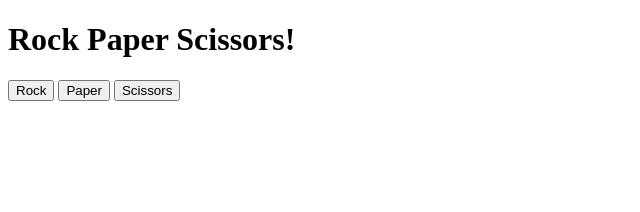
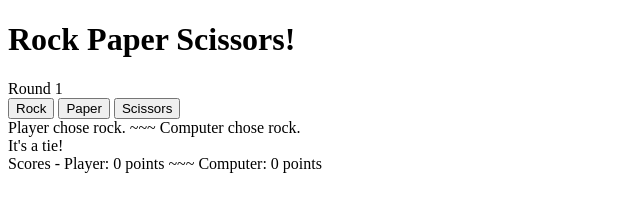
Before and after one commit to devchap8/rock-paper-scissors, a plain HTML site: page index.html in a window 1280 px wide. Both pictures are taken after a click on the button "Rock". Shown: the whole page, without its empty margins (0-640 px from the left). Drawn offline with Linux system fonts and the light colour scheme.

Commit message:
Implement updateInfo to show round info in UI
Make a list of divs with querySelectorAll and change their
text content depending on the outcome of the round. Make the round
div have a default text content of "Round 0" so it doesn't suddely
appear after the first round and offset the position of the buttons.

```diff
--- a/index.html
+++ b/index.html
@@ -10,7 +10,7 @@
 
     <h1>Rock Paper Scissors!</h1>
 
-    <div class="roundNumber"></div>
+    <div class="roundNumber">Round 0</div>
 
     <button class="rock">Rock</button>
     <button class="paper">Paper</button>
--- a/script.js
+++ b/script.js
@@ -33,11 +33,16 @@ function playRound (playerChoice) {
 }
 
 function updateInfo(playerChoice, compChoice, outcome) {
-    console.log(`Round ${round + 1}`);
-    console.log(`Player played: ${capitalizeFirstLetter(playerChoice)}`);
-    console.log(`Computer played: ${capitalizeFirstLetter(compChoice)}`);
-    console.log(`This round's winner: ${capitalizeFirstLetter(outcome)}`);
-    console.log(`Score: Player ${playerScore}, Computer ${compScore}`);
+    const divs = document.querySelectorAll("div");
+    divs[0].textContent = `Round ${round + 1}`;
+    divs[1].textContent = `Player chose ${playerChoice}. ~~~ Computer chose ${compChoice}.`;
+    if (outcome === "tie") {
+        divs[2].textContent = `It's a tie!`
+    }
+    else {
+        divs[2].textContent = `${capitalizeFirstLetter(outcome)} wins the round!`
+    }
+    divs[3].textContent = `Scores -  Player: ${playerScore} points ~~~ Computer: ${compScore} points`
 }
 
 function capitalizeFirstLetter (str) {
```
